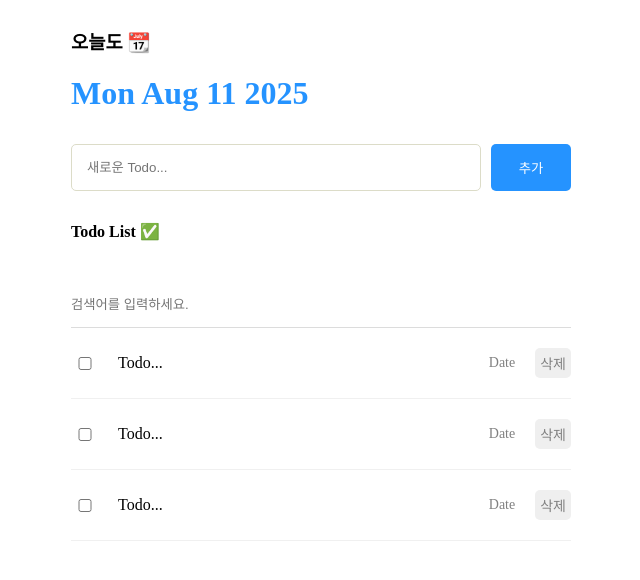
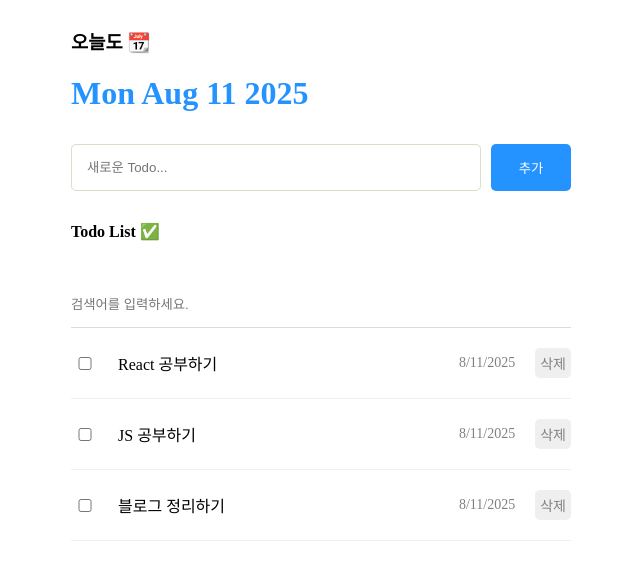
Before and after one commit to minjeong46/TodoList-app, a React (Vite) app: page / in a window 1280 px wide. Shown: the top 580 px of the page, without its empty margins (319-959 px from the left). Built offline with nearby package versions, Linux system fonts and the light colour scheme.

Commit message:
feat. Todo 렌더링 및 수정/삭제

```diff
--- a/src/App.jsx
+++ b/src/App.jsx
@@ -40,11 +40,23 @@ function App() {
         setTodos([newTodo, ...todos]);
     };
 
+    const onUpdate = (targetId) => {
+        setTodos(
+            todos.map((todo) =>
+                todo.id === targetId ? { ...todo, isDone: !todo.isDone } : todo
+            )
+        );
+    };
+
+    const onDelete = (targetId) => {
+        setTodos(todos.filter((todo) => todo.id !== targetId));
+    };
+
     return (
         <div className="App">
             <Header />
-            <Editor onCreate={onCreate}/>
-            <List />
+            <Editor onCreate={onCreate} />
+            <List todos={todos} onUpdate={onUpdate} onDelete={onDelete} />
         </div>
     );
 }
--- a/src/components/List.jsx
+++ b/src/components/List.jsx
@@ -1,16 +1,38 @@
-import React from 'react';
-import './List.css'
-import TodoItem from './TodoItem';
+import React, { useState } from "react";
+import "./List.css";
+import TodoItem from "./TodoItem";
 
-const List = () => {
+const List = ({ todos, onUpdate, onDelete }) => {
+    const [search, setSearch] = useState("");
+
+    const onChangeSearch = (e) => {
+        setSearch(e.target.value);
+    };
+
+    const getFilteredData = () => {
+        if (search === "") {
+            return todos;
+        }
+
+        return todos.filter((todo) =>
+            todo.content.toLowerCase().includes(search.toLowerCase())
+        );
+    };
+
+    const filteredTodos = getFilteredData();
+
     return (
-        <div className='List'>
+        <div className="List">
             <h4>Todo List ✅</h4>
-            <input placeholder='검색어를 입력하세요.'></input>
-            <div className='todos_wrapper'>
-                <TodoItem />
-                <TodoItem />
-                <TodoItem />
+            <input
+                value={search}
+                onChange={onChangeSearch}
+                placeholder="검색어를 입력하세요."
+            ></input>
+            <div className="todos_wrapper">
+                {filteredTodos.map((todo) => {
+                    return <TodoItem key={todo.id} {...todo} onUpdate={onUpdate} onDelete={onDelete}  />;
+                })}
             </div>
         </div>
     );
--- a/src/components/TodoItem.jsx
+++ b/src/components/TodoItem.jsx
@@ -1,13 +1,22 @@
-import React from 'react';
-import './TodoItem.css'
+import React from "react";
+import "./TodoItem.css";
 
-const TodoItem = () => {
+const TodoItem = ({ id, isDone, content, date, onUpdate, onDelete }) => {
+
+    const onChangeCheckbox = () => {
+        onUpdate(id);
+    }
+
+    const onClickDeleteButton = () => {
+        onDelete(id);
+    }
+
     return (
-        <div className='TodoItem'>
-            <input type='checkbox' />
-            <div className='content'>Todo...</div>
-            <div className='date'>Date</div>
-            <button>삭제</button>
+        <div className="TodoItem">
+            <input type="checkbox" readOnly checked={isDone} onChange={onChangeCheckbox} />
+            <div className="content">{content}</div>
+            <div className="date">{new Date(date).toLocaleDateString()}</div>
+            <button onClick={onClickDeleteButton}>삭제</button>
         </div>
     );
 };
```
